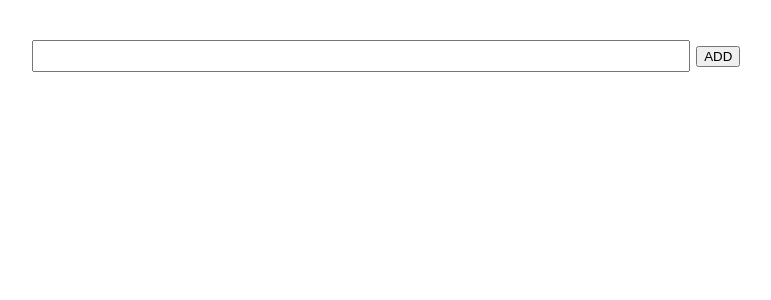
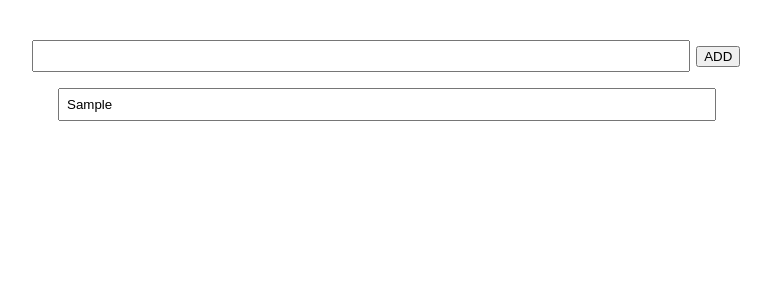
Before and after one commit to mst40/PWA-ToDo-App, a React (Vite) app: page / in a window 1280 px wide. Both pictures are taken after typing "Sample" into the empty fields and a click on the input "ADD". Shown: the top 300 px of the page, without its empty margins (257-1028 px from the left). Built offline with nearby package versions, Linux system fonts and the light colour scheme.

Commit message:
add Input form & todo list

```diff
--- a/src/App.tsx
+++ b/src/App.tsx
@@ -1,13 +1,70 @@
+import React, { useState } from 'react'
 import './App.css'
 
-export  const App = () => {
+type Todo = {
+  value: string;
+  readonly id: number;
+}
+
+export const App = () => {
+  const [text, setText] = useState<string>('');
+  const [todos, setTodos] = useState<Todo[]>([])
+
+  const handleChange = (e: React.ChangeEvent<HTMLInputElement>) => {
+    setText(e.target.value)
+  }
+
+  const handleSubmit = () => {
+    if (!text) { return; }
+
+    const newTodo: Todo = {
+      value: text,
+      id: new Date().getTime(),
+    }
+
+    setTodos(prev => [newTodo, ...prev])
+    setText('')
+  }
+
+  const handleEdit = (id: number, newValue: string) => {
+    setTodos(todos => {
+      const newTodos: Todo[] = todos.map(todo => {
+        if (todo.id === id) {
+          //{id:todo.id, value:newValue}
+          return { ...todo, value: newValue }
+        }
+        return todo
+      })
+      console.log('original')
+      todos.map(todo => { console.log(`id: ${todo.id} value:${todo.value}`) })
+      return newTodos
+    })
+  }
 
   return (
     <>
-      <form onSubmit={e => e.preventDefault()}>
-        <input type='text' value="" onChange={e => e.preventDefault()} />
-        <input type='submit' value={'ADD'} onSubmit={e => e.preventDefault()} />
+      <form
+        onSubmit={e => {
+          e.preventDefault()
+          handleSubmit()
+        }}>
+        <input type='text'
+          value={text}
+          onChange={e => handleChange(e)} />
+        <input type='submit' value={'ADD'} />
       </form>
+      <ul>
+        {todos.map(todo => {
+          return (
+            <li key={todo.id}>
+              <input
+                type='text'
+                value={todo.value}
+                onChange={e => handleEdit(todo.id, e.target.value)}
+              />
+            </li>)
+        })}
+      </ul>
     </>
   )
 }
```
